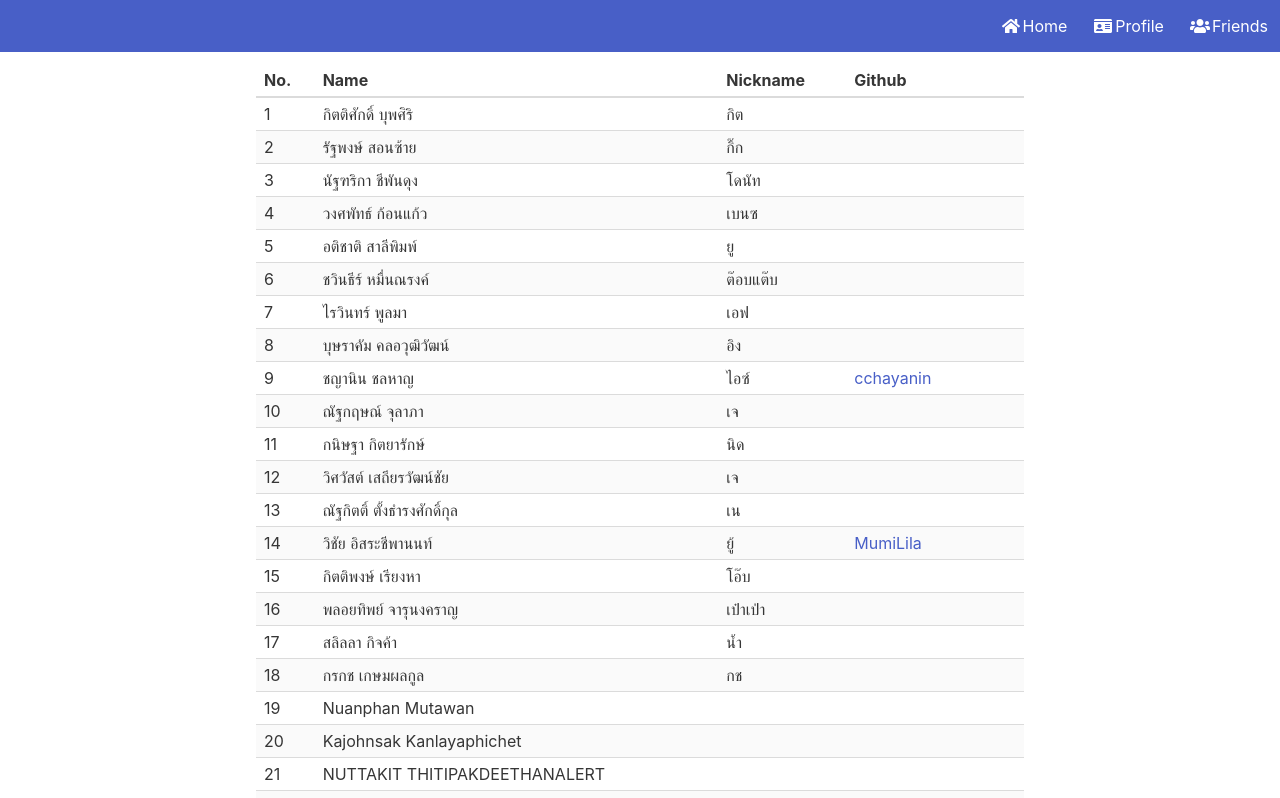
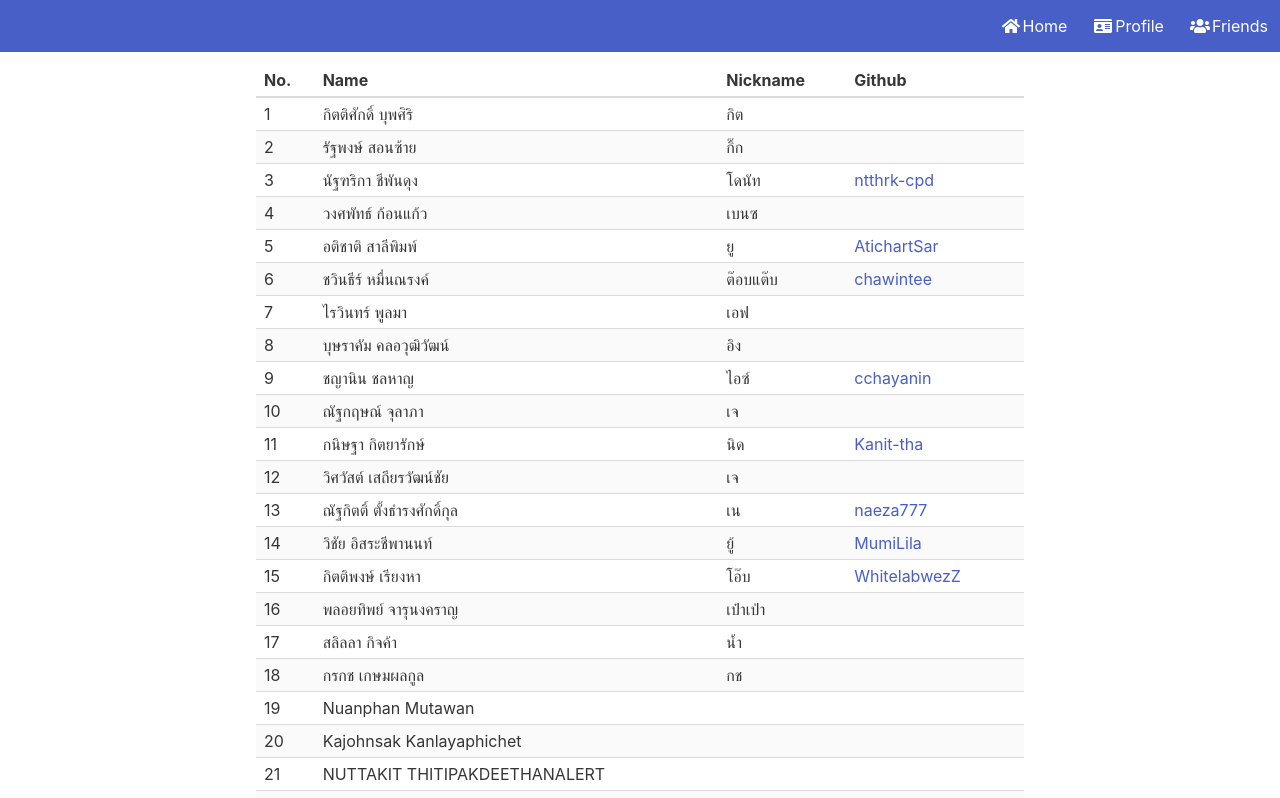
Before and after one commit to cchayanin/cchayanin.github.io, a plain HTML site: page friends.html in a window 1280 px wide. Shown: the top 798 px of the page. Drawn offline with nearby package versions, Linux system fonts and the light colour scheme.

Commit message:
updated friend's git

```diff
--- a/friends.html
+++ b/friends.html
@@ -65,7 +65,7 @@
                     <td>3</td>
                     <td>นัฐฑริกา ชีพันดุง</td>
                     <td>โดนัท</td>
-                    <td></td>
+                    <td><a href="https://github.com/ntthrk-cpd">ntthrk-cpd</a></td>
                 </tr>
                 <tr>
                     <td>4</td>
@@ -77,13 +77,13 @@
                     <td>5</td>
                     <td>อติชาติ สาลีพิมพ์</td>
                     <td>ยู</td>
-                    <td></td>
+                    <td><a href="https://github.com/AtichartSar">AtichartSar</a></td>
                 </tr>
                 <tr>
                     <td>6</td>
                     <td>ชวินธีร์ หมื่นณรงค์</td>
                     <td>ต๊อบแต๊บ</td>
-                    <td></td>
+                    <td><a href="https://github.com/chawintee">chawintee</a></td>
                 </tr>
                 <tr>
                     <td>7</td>
@@ -113,7 +113,7 @@
                     <td>11</td>
                     <td>กนิษฐา กิตยารักษ์</td>
                     <td>นิด</td>
-                    <td></td>
+                    <td><a href="https://github.com/Kanit-tha">Kanit-tha</a></td>
                 </tr>
                 <tr>
                     <td>12</td>
@@ -125,7 +125,7 @@
                     <td>13</td>
                     <td>ณัฐกิตติ์ ตั้งธำรงศักดิ์กุล</td>
                     <td>เน</td>
-                    <td></td>
+                    <td><a href="https://github.com/naeza777">naeza777</a></td>
                 </tr>
                 <tr>
                     <td>14</td>
@@ -137,7 +137,7 @@
                     <td>15</td>
                     <td>กิตติพงษ์ เรียงหา</td>
                     <td>โอ๊บ</td>
-                    <td></td>
+                    <td><a href="https://github.com/WhitelabwezZ">WhitelabwezZ</a></td>
                 </tr>
                 <tr>
                     <td>16</td>
@@ -269,7 +269,7 @@
                     <td>37</td>
                     <td>วิศเวศ เชียงแสน</td>
                     <td>ไอซ์</td>
-                    <td></td>
+                    <td><a href="https://github.com/Visavesj-dev">Visavesj-dev</a></td>
                 </tr>
                 <tr>
                     <td>38</td>
```
